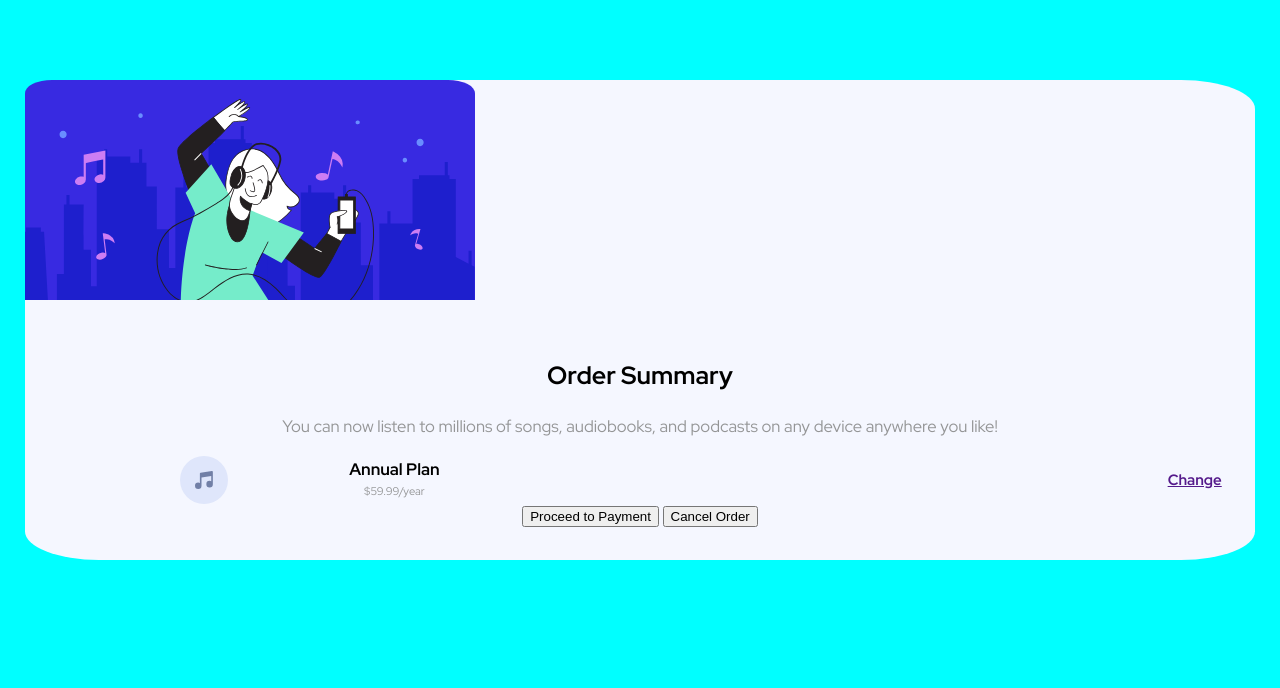
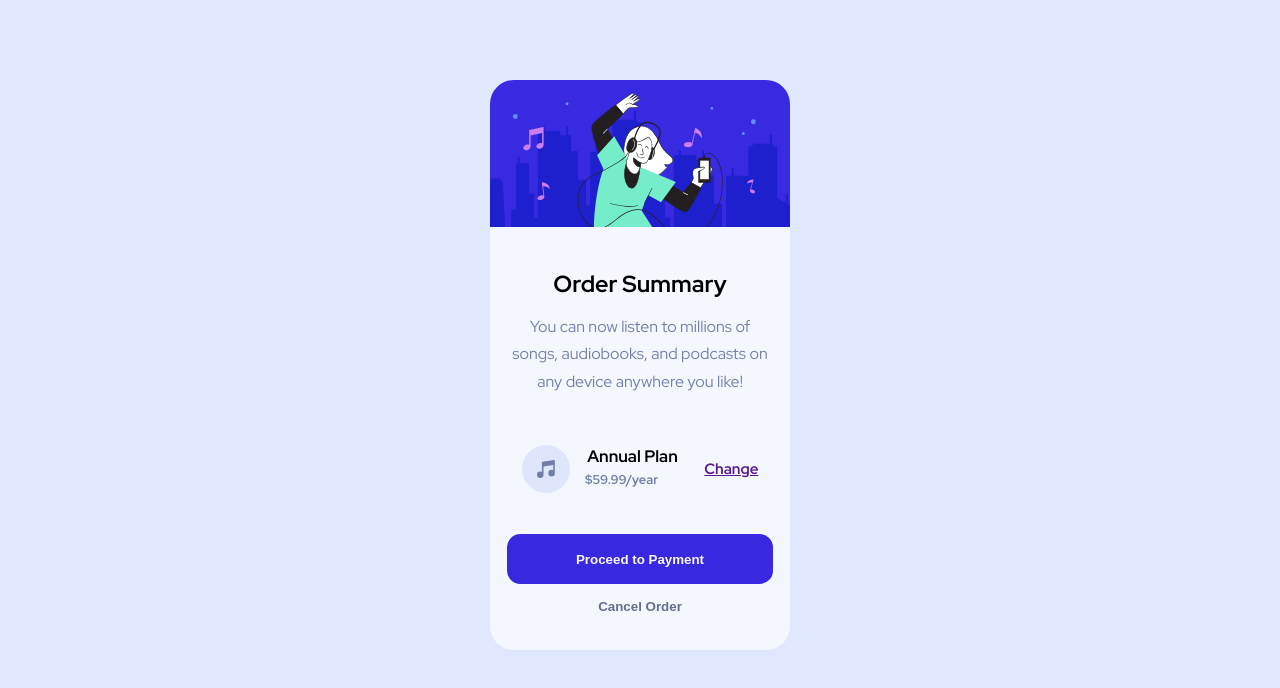
Before and after one commit to MohdSaquib114/Order-summary-component, a plain HTML site: page index.html in a window 1280 px wide. Drawn offline with Linux system fonts and the light colour scheme.

Commit message:
Update style.css.

```diff
--- a/style.css
+++ b/style.css
@@ -9,51 +9,61 @@ body{
 
 main{
     background-color: hsl(225, 100%, 98%);
-   border-radius: 6%;
+   border-radius: 1.5em;
 }
 
 #main-img{
 max-width: 100%;
 max-height: 100%;
-border-radius: 6% 6% 0 0;
+border-radius: 1.5em 1.5em 0 0;
 object-fit: fill;
 }
 
 article{
     text-align: center;
     font-size: 1.04rem;
-    padding: 2em;
+    padding: 1.3em;
+    margin: 0;
 
 }
  h1{
-
+     font-size: 1.4em;
     font-weight:900;
 
 
+
 }
-p{
+#main-content{
+    font-size: 08.em;
     font-weight: 500;
-    color: rgb(148, 149, 150);
-    line-height: 1.6em;
+    color:  hsl(224, 23%, 55%);
+    line-height: 1.7em;
+    padding: 0.1em;
+    margin-top: -0.4em;
 }
 
 div{
     display: grid;
     grid-template-columns: 1fr 2fr 1fr;
+    margin-top: 2em;
+    padding: 0.9em;
 }
 div img{
 
-    justify-self: center;
-    align-self: center;
+    justify-self: start;
+    align-self: flex-start;
 }
 div strong{
-
+    font-size: 1em;
+    margin-left: 0.4rem;
     justify-self: start;
     align-self: center;
 }
 div strong p{
    line-height: 1%;
-   font-size: 0.7rem;
+   font-size: 0.8rem;
+   margin-left: -1.7em;
+   color: hsl(224, 23%, 55%);
 }
 
 div a{
@@ -64,19 +74,52 @@ div a{
 }
 
 
+#proceed-btn{
+    display: block;
+    width: 100%;
+    height: 50px;
+    margin-top: 2em;
+    color: hsl(225, 100%, 98%);
+    background-color:hsl(245, 75%, 52%) ;
+    border-radius: 1em 1em;
+  font-weight: 600;
+    border-style: none;
+}
+
+
+
+#proceed-btn:hover{
+    box-shadow: 0.1em 0.1em 1em 0.12em hsl(223, 47%, 23%);
+}
+
+
+#cancel-btn{
+    border-style: none;
+    background-color: hsl(225, 100%, 98%) ;
+    color: hsl(225, 17%, 47%);
+    font-weight: 600;
+    margin-top: 1em;
+}
 
 
 
 
+@media (min-width:375px) {
+    body{
+      display: grid;
+      grid-template-rows: 1fr;
 
-
-
-
-
-
-
-@media (min-width:400px) {
-    body{
-        background-color: aqua;
+    }
+    main{
+        width: 300px;
+        height: 570px;
+        justify-self: center;
+        align-self: center;
+    }
+    article{
+        padding: 1em;
+    }
+    #main-content{
+font-size: medium;
     }
 }
```
